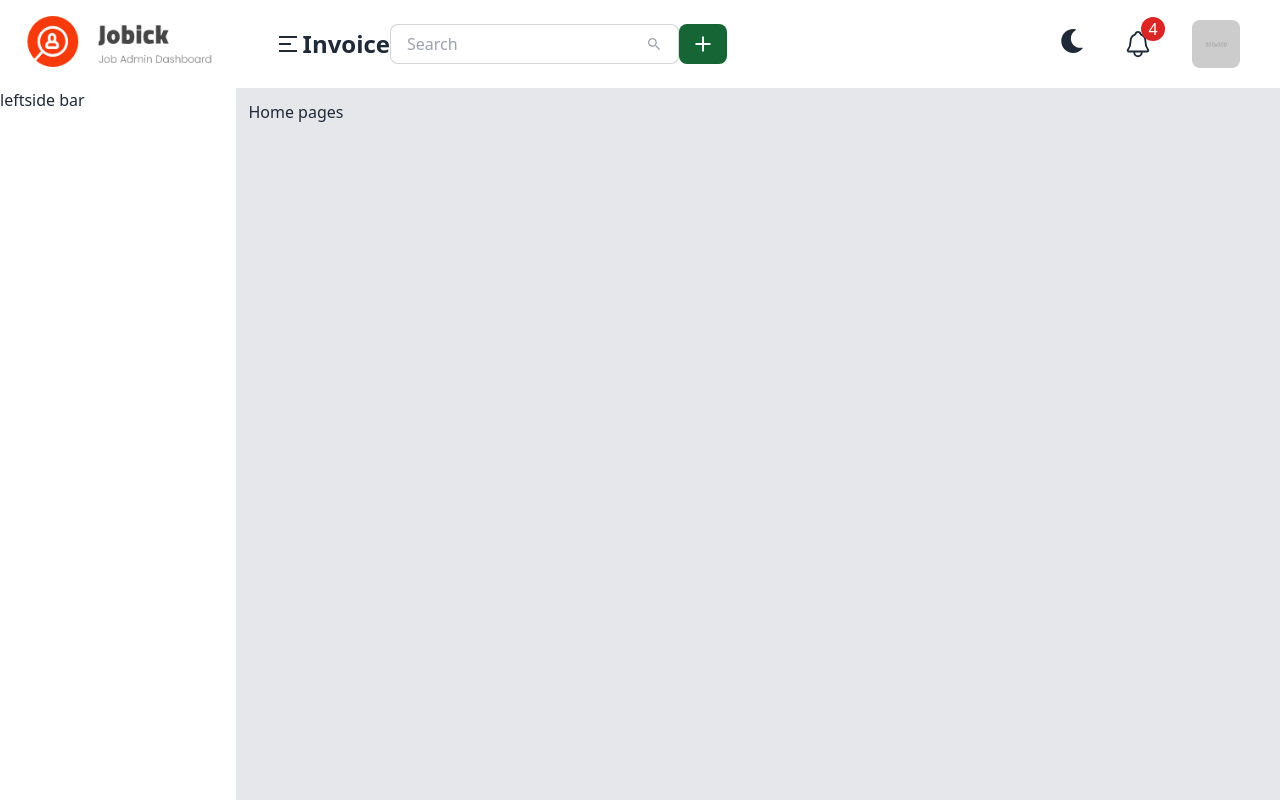
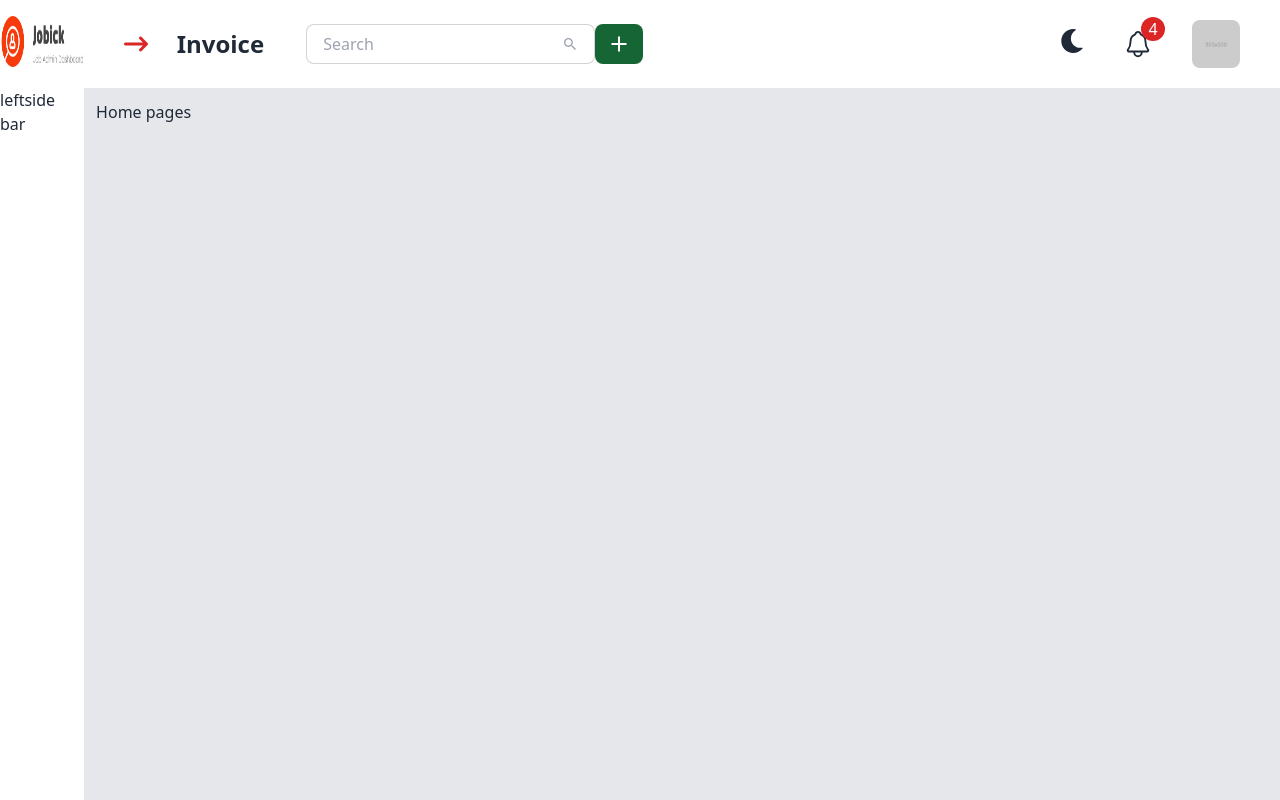
Before and after one commit to yasin2514/jobick, a React (Vite) app: page / in a window 1280 px wide. Both pictures are taken after a click on the button 288 px from the left and 44 px from the top of the page. Built offline with nearby package versions, Linux system fonts and the light colour scheme.

Commit message:
left side collapsd done

```diff
--- a/src/Components/Header.jsx
+++ b/src/Components/Header.jsx
@@ -5,8 +5,9 @@ import { FaMoon } from "react-icons/fa";
 import { FiSun } from "react-icons/fi";
 import photo from "../../public/images/profile.jpg";
 import { useState } from "react";
+import { FaArrowRightLong } from "react-icons/fa6";
 
-const Header = () => {
+const Header = ({ showFull, setShowFull }) => {
   const [showDark, setShowDark] = useState(false);
 
   return (
@@ -15,8 +16,12 @@ const Header = () => {
       <div className="flex justify-between w-[45%]">
         {/* sc-1-sub-1 */}
         <div className="flex justify-between items-center w-[140px]">
-          <button className="">
-            <RiMenu2Fill className="text-2xl font-bold hover:text-3xl duration-150"></RiMenu2Fill>
+          <button onClick={() => setShowFull(!showFull)} className="">
+            {showFull ? (
+              <RiMenu2Fill className="text-2xl font-bold transition-transform duration-300 ease-in-out transform hover:scale-x-125"></RiMenu2Fill>
+            ) : (
+              <FaArrowRightLong className="text-2xl text-red-600 font-bold transition-transform duration-300 ease-in-out transform hover:scale-x-125"></FaArrowRightLong>
+            )}
           </button>
           <h3 className="text-2xl font-semibold">Invoice</h3>
         </div>
--- a/src/Layout/Main.jsx
+++ b/src/Layout/Main.jsx
@@ -1,15 +1,18 @@
 import { Outlet } from "react-router-dom";
 import LeftSideBar from "../Components/LeftSideBar";
 import Header from "../Components/Header";
+import { useState } from "react";
 
 const Main = () => {
+  const [showFull, setShowFull] = useState(true);
+
   return (
     <div className="flex  h-screen">
-      <div className="w-[290px]">
-        <LeftSideBar></LeftSideBar>
+      <div className={`${showFull ? "w-[290px]" : "w-[90px]"} duration-300`}>
+        <LeftSideBar showFull={showFull}></LeftSideBar>
       </div>
       <div className=" flex flex-col h-screen  w-full">
-        <Header></Header>
+        <Header showFull={showFull} setShowFull={setShowFull}></Header>
         <div className="p-3 bg-gray-200 flex-1">
           <Outlet></Outlet>
         </div>
```
Also changed, not shown: .eslintrc.cjs.
